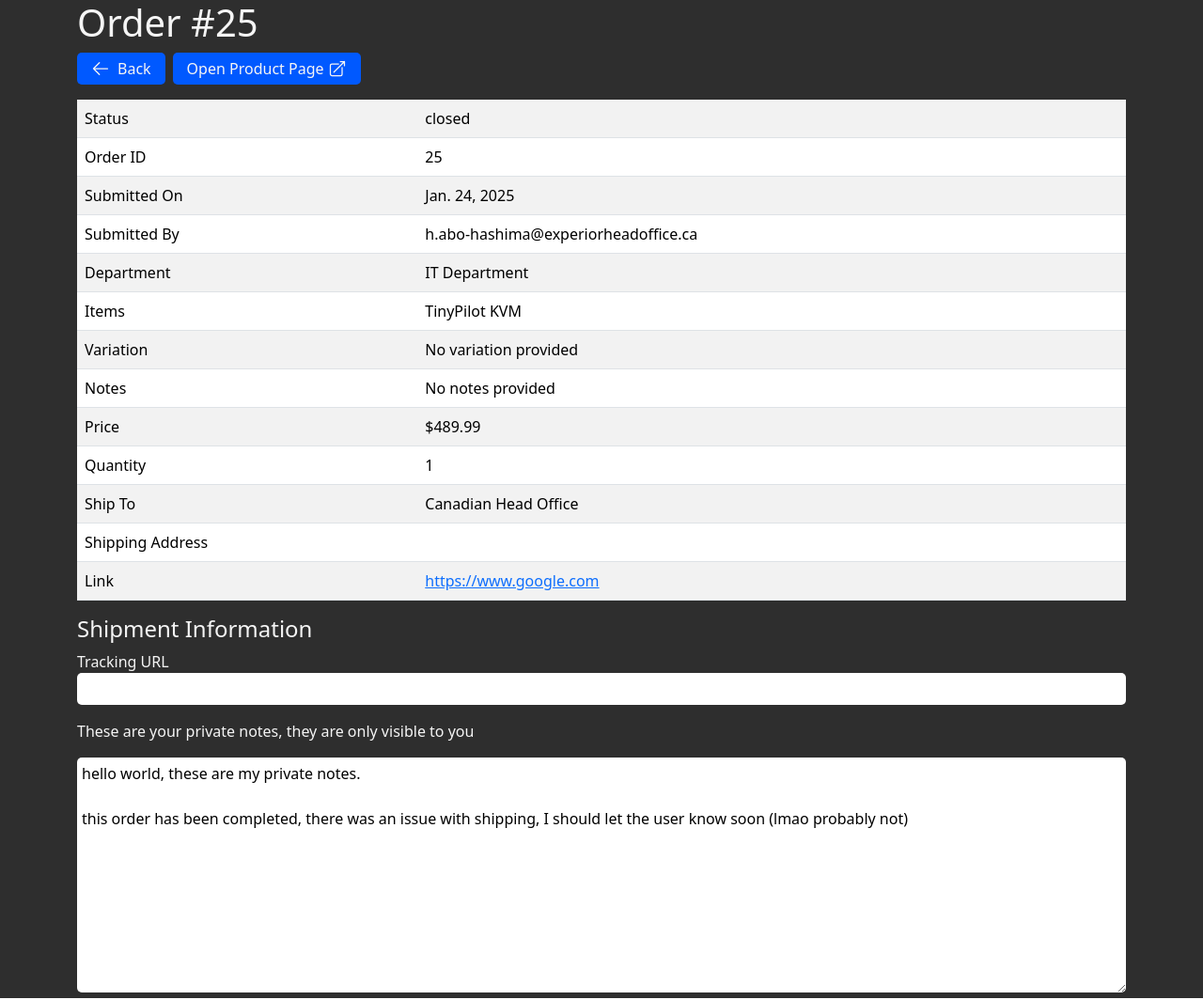
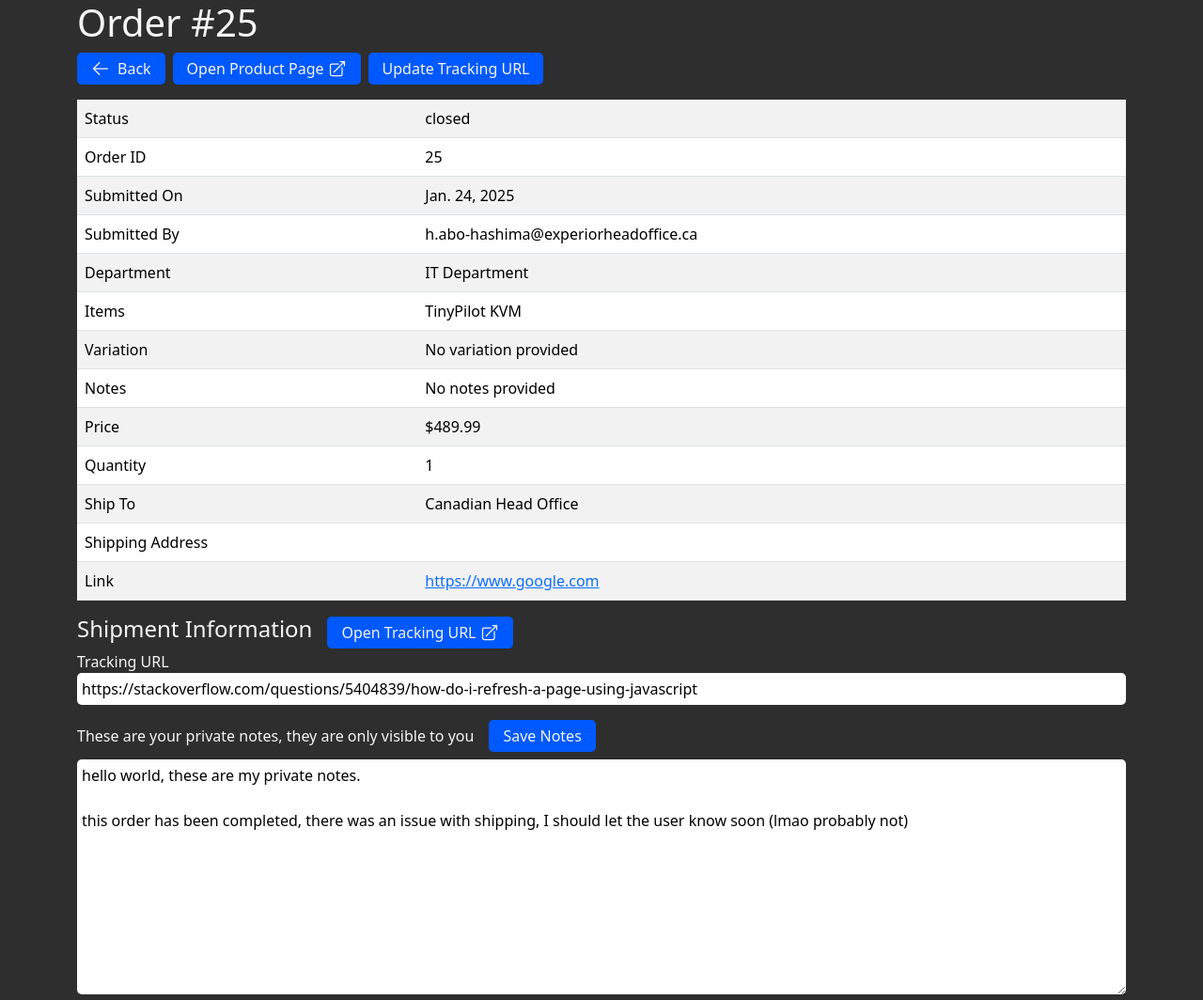
Before and after one commit to noobxcamper/OrdersDashboard, a Django app: page /orders/view/25 in a window 1280 px wide. Shown: the whole page at 94% size. Run offline with Django 5.2, Linux system fonts and the light colour scheme; data comes from the database, SQL or seed files in the repository; both versions use the stored data as it was after the commit; some libraries are stand-ins or nearby versions.

Commit message:
added order completion functionality and fixed some bugs

```diff
--- a/api/serializers.py
+++ b/api/serializers.py
@@ -19,5 +19,6 @@ class OrderSerializer(serializers.ModelSerializer):
             'ship_to',
             'shipping_address',
             'hyperlink',
-            'tracking_url'
+            'tracking_url',
+            'private_notes'
         )
--- a/static/dashboard_app/js/order-page.js
+++ /dev/null
@@ -1,60 +0,0 @@
-var modalDialog = $('#modal-dialog');
-var modalOpen = $('#modal-open');
-var modalClose = $('#modal-close');
-
-modalOpen.click(function () {
-    modalDialog.removeClass('modal-closed');
-});
-
-modalClose.click(function () {
-    modalDialog.addClass('modal-closed');
-});
-
-// ('#complete-order-btn').click(function () {
-//     if (confirm("Are you sure you want to complete this order?")) {
-//         // finish order
-//         // send email, teams message or whatever
-
-//         // update the order
-//         $.ajax({
-//             url: "/api/updateorder/" + $(this).data("order-id"),
-//             type: "PUT",
-//             contentType: 'application/json',
-//             data: JSON.stringify({ "status": "completed" }),
-//             success: function () {
-//                 window.location.href = '/'
-//             }
-//         });
-//     }
-// });
-
-// $('#close-order-btn').click(function () {
-//     if (confirm("Are you sure you want to close this order?")) {
-//         // finish order
-//         // send email, teams message or whatever
-
-//         // update the order
-//         $.ajax({
-//             url: "/api/updateorder/" + $(this).data("order-id"),
-//             type: "PUT",
-//             contentType: 'application/json',
-//             data: JSON.stringify({ "status": "closed" }),
-//             success: function () {
-//                 window.location.href = '/'
-//             }
-//         });
-//     }
-// });
-
-// $('#private-notes').focusout(function () {
-//         $.ajax({
-//             url: "/api/updateorder/" + $(this).data("order-id"),
-//             type: "PUT",
-//             contentType: 'application/json',
-//             data: JSON.stringify({"private_notes": $(this).val()})
-//         });
-// });
-
-$('#back-btn').click(function () {
-    window.location.href = '/';
-});
--- /dev/null
+++ b/static/dashboard_app/js/order.js
@@ -0,0 +1,80 @@
+var modalDialog = $('#modal-dialog');
+var modalOpen = $('#modal-open');
+var modalClose = $('#modal-close');
+var back = $('#back-btn');
+var completeOrder = $('#complete-order-btn');
+var closeOrder = $('#close-order-btn');
+var updateOrder = $('#update-order-btn');
+var saveNotes = $('#save-notes-btn');
+var notesField = $('#private-notes');
+var trackingUrlField = $('#tracking-url-field');
+
+modalOpen.click(function () {
+    modalDialog.removeClass('modal-closed');
+});
+
+modalClose.click(function () {
+    modalDialog.addClass('modal-closed');
+});
+
+completeOrder.click(function () {
+    if (confirm("Are you sure you want to complete this order?")) {
+        // update the order
+        $.ajax({
+            url: "/api/orders/update/" + $(this).data("order-id"),
+            type: "PUT",
+            contentType: 'application/json',
+            data: JSON.stringify({ "status": "completed" }),
+            success: function () {
+                window.location.reload();
+            }
+        });
+    }
+});
+
+closeOrder.click(function () {
+    if (confirm("Are you sure you want to close this order?")) {
+        // update the order
+        $.ajax({
+            url: "/api/orders/update/" + $(this).data("order-id"),
+            type: "PUT",
+            contentType: 'application/json',
+            data: JSON.stringify({ "status": "closed" }),
+            success: function () {
+                window.location.reload();
+            }
+        });
+    }
+});
+
+updateOrder.click(function () {
+    if (confirm("Are you sure you want to update the tracking URL for this order?")) {
+        // update the order
+        $.ajax({
+            url: "/api/orders/update/" + $(this).data("order-id"),
+            type: "PUT",
+            contentType: 'application/json',
+            data: JSON.stringify({ "tracking_url": trackingUrlField.val() }),
+            success: function () {
+                window.location.reload();
+            }
+        });
+    }
+});
+
+saveNotes.click(function () {
+    // update the order
+    $.ajax({
+        url: "/api/orders/update/" + $(this).data("order-id"),
+        type: "PUT",
+        contentType: 'application/json',
+        data: JSON.stringify({ "private_notes": notesField.val() }),
+        success: function() {
+            alert("Notes saved!");
+        }
+    });
+});
+
+back.click(function () {
+    window.location.href = '/';
+});
--- a/templates/dashboard_app/index.html
+++ b/templates/dashboard_app/index.html
@@ -21,7 +21,7 @@
                 </svg>
             </a>
         </div>
-        <div class="col-auto ms-2 g-0">
+        <!-- <div class="col-auto ms-2 g-0">
             <a class="btn-std btn-icon link-no-style" href="{% url 'login_page' %}">
                 Sign In with Microsoft
             </a>
@@ -32,7 +32,7 @@
                 <input type="hidden" name="next" value="{{ request.path }}">
                 <button class="btn-std" type="submit">Refresh Token</button>
             </form>
-        </div>
+        </div> -->
     </div>
 
     <div class="row">
--- a/templates/dashboard_app/order.html
+++ b/templates/dashboard_app/order.html
@@ -27,8 +27,10 @@
         <hr>
 
         <div class="dialog-footer">
-            <button class="btn-std" type="button">Complete Order</button>
-            <button class="btn-std ms-3" type="button">Close Order</button>
+            <button id="complete-order-btn" class="btn-std" type="button" data-order-id="{{ order.id }}">Complete
+                Order</button>
+            <button id="close-order-btn" class="btn-std ms-3" type="button" data-order-id="{{ order.id }}">Close
+                Order</button>
         </div>
     </div>
 </div>
@@ -41,7 +43,7 @@
             <button id="back-btn" class="btn-std btn-icon" type="button">
                 <svg class="me-2" xmlns="http://www.w3.org/2000/svg" viewBox="0 0 24 24">
                     <path stroke-linecap="round" stroke-linejoin="round" d="M10.5 19.5 3 12m0 0 7.5-7.5M3 12h18" />
-                  </svg>
+                </svg>
                 Back
             </button>
         </div>
@@ -56,16 +58,18 @@
             </a>
         </div>
 
-        {% if order.status == 'open' %}
         <div class="col-auto">
+            {% if order.status == 'open' %}
             <button id="modal-open" class="btn-std btn-icon" type="button" data-order-id="{{order.id}}">
                 Complete
                 <svg class="ms-1" xmlns="http://www.w3.org/2000/svg" viewBox="0 0 24 24">
                     <path stroke-linecap="round" stroke-linejoin="round" d="m4.5 12.75 6 6 9-13.5" />
-                  </svg>
+                </svg>
             </button>
+            {% else %}
+            <button id="update-order-btn" class="btn-std" type="button" data-order-id="{{ order.id }}">Update Tracking URL</button>
+            {% endif %}
         </div>
-        {% endif %}
     </div>
 
     <table class="table table-striped">
@@ -128,9 +132,18 @@
     </table>
 
     <div class="mb-3">
-        <h4>Shipment Information</h4>
+        <div class="d-flex align-items-center">
+            <h4>Shipment Information</h4>
+            <a class="btn-std btn-icon link-no-style ms-3" href="{{ order.tracking_url }}" target="_blank">
+                Open Tracking URL
+                <svg class="ms-1" xmlns="http://www.w3.org/2000/svg" viewBox="0 0 24 24">
+                    <path stroke-linecap="round" stroke-linejoin="round"
+                        d="M13.5 6H5.25A2.25 2.25 0 0 0 3 8.25v10.5A2.25 2.25 0 0 0 5.25 21h10.5A2.25 2.25 0 0 0 18 18.75V10.5m-10.5 6L21 3m0 0h-5.25M21 3v5.25" />
+                </svg>
+            </a>
+        </div>
         <label for="tracking-url-field">Tracking URL</label>
-        <input id="tracking-url-field" class="input-std" type="text" />
+        <input id="tracking-url-field" class="input-std" type="text" value="{{ order.tracking_url }}" />
 
         <!-- <h4>Receipt Information</h4>
         <label for="receipt-field">Order Receipt Link</label>
@@ -138,8 +151,13 @@
     </div>
 
     <!-- Private notes textarea -->
-     <p>These are your private notes, they are only visible to you</p>
-     <textarea id="private-notes" class="input-text-area" rows="10" placeholder="Notes" data-order-id="{{order.id}}">{{ order.private_notes }}</textarea>
+    <div class="d-flex align-items-center mb-2">
+        <p class="m-0 p-0">These are your private notes, they are only visible to you</p>
+        <button id="save-notes-btn" class="btn-std ms-3" type="button" data-order-id="{{ order.id }}">Save
+            Notes</button>
+    </div>
+    <textarea id="private-notes" class="input-text-area" rows="10" placeholder="Notes"
+        data-order-id="{{order.id}}">{{ order.private_notes }}</textarea>
 </div>
-<script defer src="{% static 'dashboard_app/js/order-page.js' %}"></script>
+<script defer src="{% static 'dashboard_app/js/order.js' %}"></script>
 {% endblock %}
```
Also changed, not shown: db.sqlite3.
